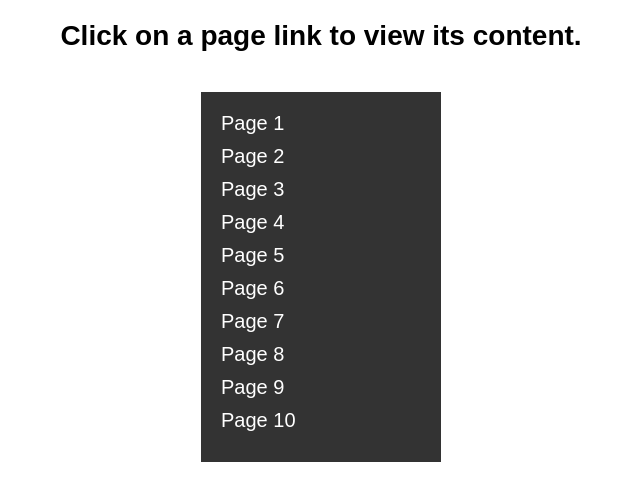
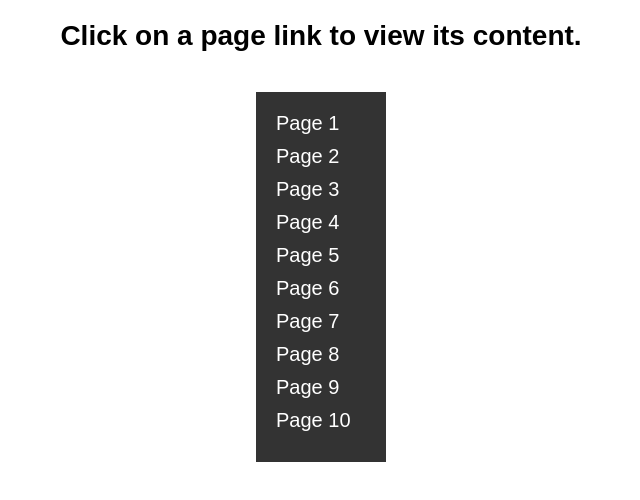
Before and after one commit to yaddeepak/Static-Site-Generator-Script, a website: page index.html in a window 1280 px wide. Shown: the whole page, without its empty margins (319-959 px from the left). Drawn offline with Linux system fonts and the light colour scheme.

Commit message:
5th commit

```diff
--- a/index.css
+++ b/index.css
@@ -10,7 +10,7 @@ body {
   .sidebar {
     background-color: #333;
     color: #fff;
-    width: 200px;
+    width: 90px;
     padding: 20px;
     display: inline-block; /* Display the sidebar as an inline-block element */
     text-align: left; /* Align the text content (links) to the left */
```
